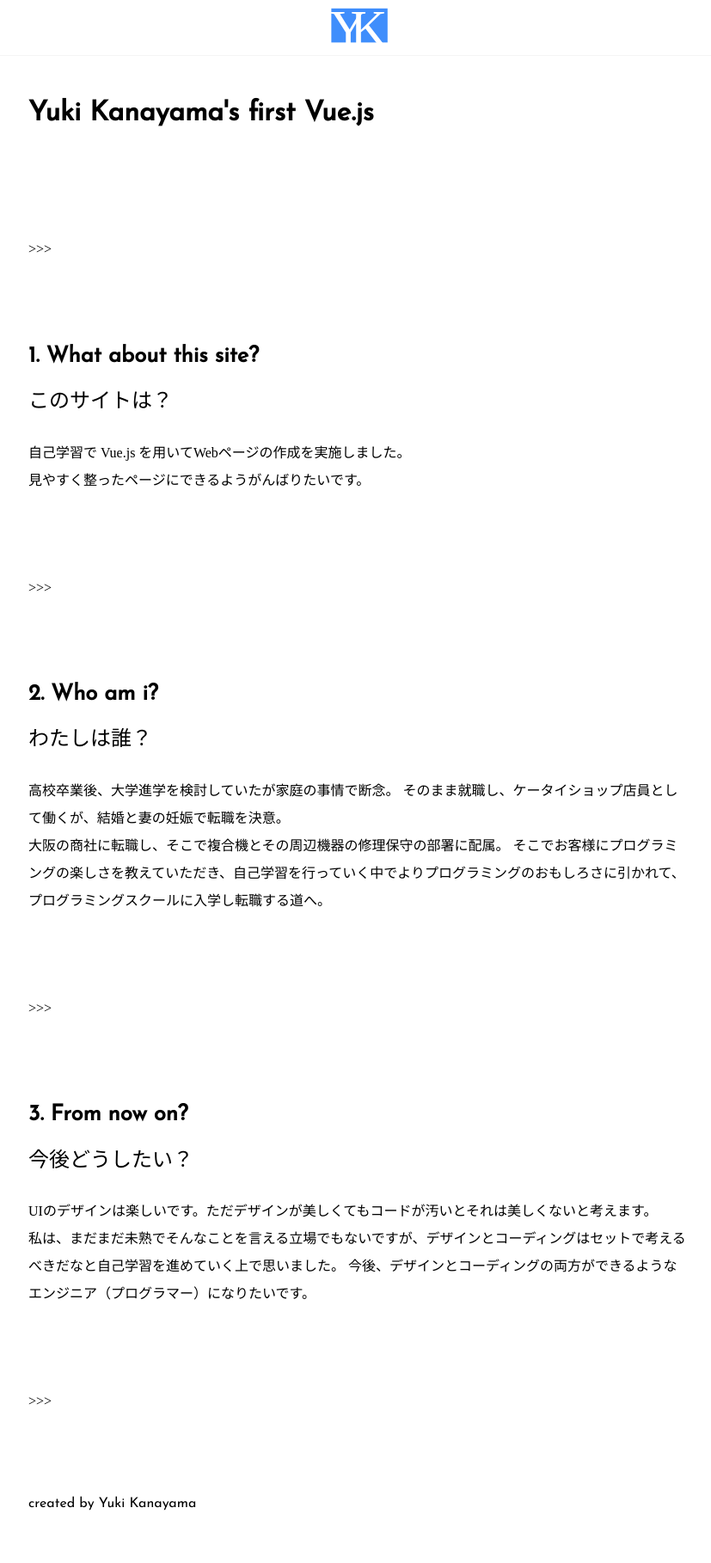
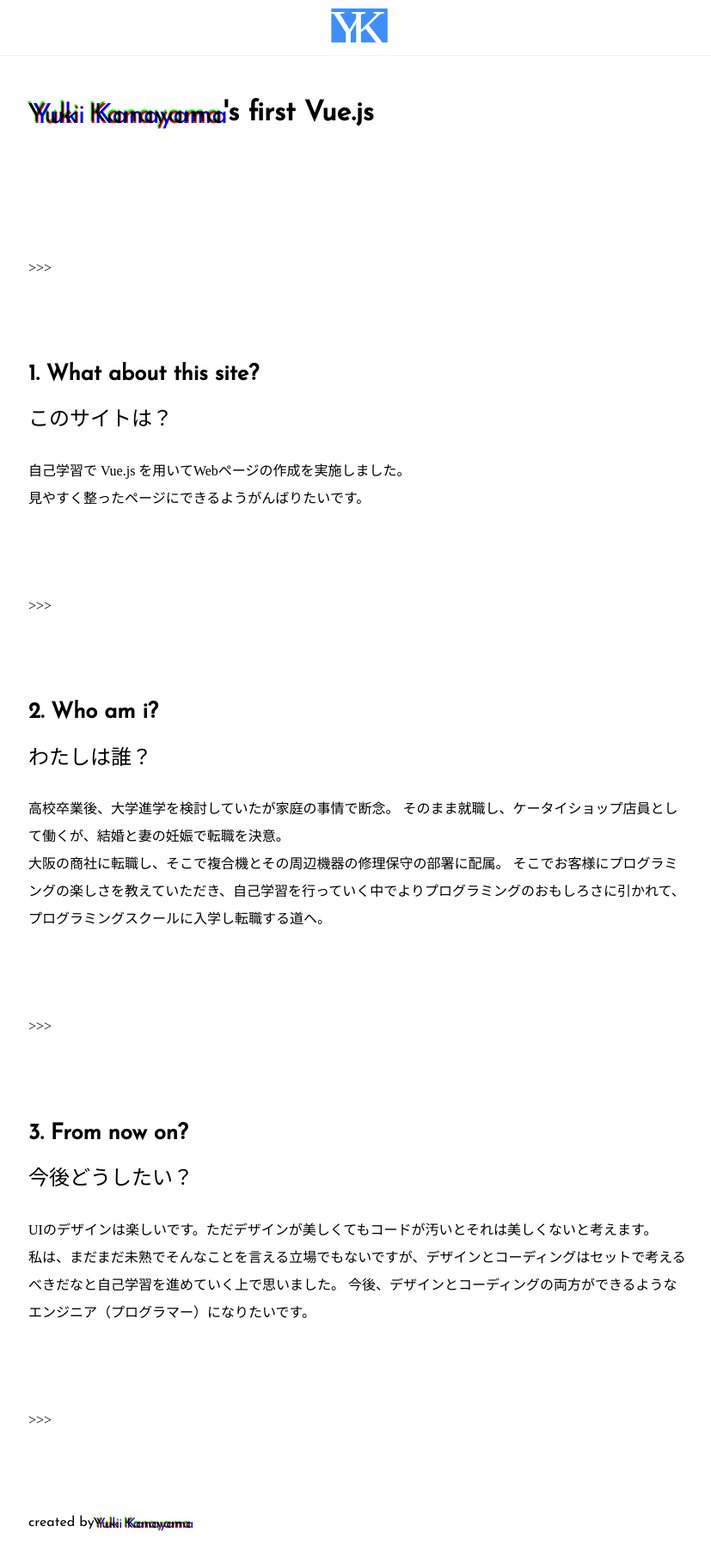
Before and after one commit to ichiha-off/vue-portfolio, a Vue app: page /home in a window 1280 px wide. Shown: the top 1818 px of the page at 86% size, without its empty margins (351-1178 px from the left). Built offline with nearby package versions, Linux system fonts and the light colour scheme.

Commit message:
add anime

```diff
--- a/src/App.vue
+++ b/src/App.vue
@@ -32,7 +32,8 @@
 
   <footer class="footer">
     <div class="footer-inner">
-      <div class="eng">created by Yuki Kanayama</div>
+      <div class="eng">created by </div>
+      <span class="footer-anime eng" data-text="Yuki Kanayama">Yuki Kanayama</span>
     </div>
   </footer>
 
@@ -151,6 +152,142 @@ body {
 .footer-inner {
   margin-left: 20vw;
   padding: 0 10%;
+  div.eng {
+    display: inline-block;
+  }
+}
+
+.footer-anime {
+  position: relative;
+  color: transparent;
+  mix-blend-mode: multiply;
+  animation: gMotion 1s linear infinite alternate both;
+  &::before {
+    color: transparent;
+    mix-blend-mode: multiply;
+    content: attr(data-text);
+    left: 0;
+    position: absolute;
+    top: 0;
+    animation: r 1s linear infinite alternate both;
+  }
+  &::after {
+    color: transparent;
+    mix-blend-mode: multiply;
+    content: attr(data-text);
+    left: 0;
+    position: absolute;
+    top: 0;
+    animation: b 1s linear infinite alternate both;
+  }
+}
+
+@keyframes r {
+  0% {
+    text-shadow: 3px 1px 1px #f00;
+  }
+  10% {
+      text-shadow: -2px 1px 1px #f00;
+  }
+  20% {
+      text-shadow: 2px 0px 0px #f00;
+  }
+  30% {
+      text-shadow: -2px 1px 1px #f00;
+  }
+  40% {
+      text-shadow: 0px 0px 1px #f00;
+  }
+  50% {
+      text-shadow: 3px 1px 0px #f00;
+  }
+  60% {
+      text-shadow: 2px -1px 1px #f00;
+  }
+  70% {
+      text-shadow: -3px 0px 1px #f00;
+  }
+  80% {
+      text-shadow: 1px -1px 1px #f00;
+  }
+  90% {
+      text-shadow: -2px 1px 0px #f00;
+  }
+  100% {
+      text-shadow: -1px 1px 0px #f00;
+  }
+}
+
+@keyframes gMotion {
+  0% {
+    text-shadow: -3px 0px 0px #0f0;
+  }
+  10% {
+      text-shadow: -2px -1px 1px #0f0;
+  }
+  20% {
+      text-shadow: -2px 1px 0px #0f0;
+  }
+  30% {
+      text-shadow: 2px -1px 1px #0f0;
+  }
+  40% {
+      text-shadow: 2px 1px 0px #0f0;
+  }
+  50% {
+      text-shadow: -2px -1px 0px #0f0;
+  }
+  60% {
+      text-shadow: -3px -1px 1px #0f0;
+  }
+  70% {
+      text-shadow: 3px -1px 1px #0f0;
+  }
+  80% {
+      text-shadow: 2px -1px 1px #0f0;
+  }
+  90% {
+      text-shadow: 3px 1px 1px #0f0;
+  }
+  100% {
+      text-shadow: -2px 1px 0px #0f0;
+  }
+}
+
+@keyframes b {
+  0% {
+    text-shadow: 1px 0px 0px #00f;
+  }
+  10% {
+      text-shadow: -3px 1px 1px #00f;
+  }
+  20% {
+      text-shadow: 1px -1px 1px #00f;
+  }
+  30% {
+      text-shadow: 3px 1px 1px #00f;
+  }
+  40% {
+      text-shadow: 2px 1px 0px #00f;
+  }
+  50% {
+      text-shadow: 2px -1px 0px #00f;
+  }
+  60% {
+      text-shadow: -1px 0px 0px #00f;
+  }
+  70% {
+      text-shadow: -3px 1px 0px #00f;
+  }
+  80% {
+      text-shadow: 2px 0px 1px #00f;
+  }
+  90% {
+      text-shadow: -3px 0px 1px #00f;
+  }
+  100% {
+      text-shadow: 2px 1px 0px #00f;
+  }
 }
 
 @media screen and (max-width: 1023px) {
--- a/src/views/Home.vue
+++ b/src/views/Home.vue
@@ -1,7 +1,8 @@
 <template>
 
 <main class="home-main">
-  <h1 class="home-headline eng">Yuki Kanayama's first Vue.js</h1>
+  <span class="home-headline-anime eng" data-text="Yuki Kanayama">Yuki Kanayama</span>
+  <h1 class="home-headline eng">'s first Vue.js</h1>
   <div class="space">>>></div>
 
   <div class="home-content">
@@ -47,10 +48,148 @@ export default {
 }
 </script>
 
-<style lang="scss">
+<style lang="scss" scoped>
 
 .home-jp {
   font-size: 24px;
 }
 
+.home-headline-anime {
+  font-size: 32px;
+  position: relative;
+  color: transparent;
+  mix-blend-mode: multiply;
+  animation: gMotion 1s linear infinite alternate both;
+  &::before {
+    color: transparent;
+    mix-blend-mode: multiply;
+    content: attr(data-text);
+    left: 0;
+    position: absolute;
+    top: 0;
+    animation: r 1s linear infinite alternate both;
+  }
+  &::after {
+    color: transparent;
+    mix-blend-mode: multiply;
+    content: attr(data-text);
+    left: 0;
+    position: absolute;
+    top: 0;
+    animation: b 1s linear infinite alternate both;
+  }
+}
+
+@keyframes r {
+  0% {
+    text-shadow: 3px 1px 1px #f00;
+  }
+  10% {
+      text-shadow: -6px 1px 1px #f00;
+  }
+  20% {
+      text-shadow: 4px 0px 0px #f00;
+  }
+  30% {
+      text-shadow: -4px 1px 1px #f00;
+  }
+  40% {
+      text-shadow: 0px 0px 1px #f00;
+  }
+  50% {
+      text-shadow: 6px 1px 0px #f00;
+  }
+  60% {
+      text-shadow: 2px -1px 1px #f00;
+  }
+  70% {
+      text-shadow: -3px 0px 1px #f00;
+  }
+  80% {
+      text-shadow: 1px -1px 1px #f00;
+  }
+  90% {
+      text-shadow: -4px 1px 0px #f00;
+  }
+  100% {
+      text-shadow: -1px 1px 0px #f00;
+  }
+}
+
+@keyframes gMotion {
+  0% {
+    text-shadow: -3px 0px 0px #0f0;
+  }
+  10% {
+      text-shadow: -4px -1px 1px #0f0;
+  }
+  20% {
+      text-shadow: -4px 1px 0px #0f0;
+  }
+  30% {
+      text-shadow: 4px -1px 1px #0f0;
+  }
+  40% {
+      text-shadow: 4px 1px 0px #0f0;
+  }
+  50% {
+      text-shadow: -2px -1px 0px #0f0;
+  }
+  60% {
+      text-shadow: -8px -1px 1px #0f0;
+  }
+  70% {
+      text-shadow: 7px -1px 1px #0f0;
+  }
+  80% {
+      text-shadow: 5px -1px 1px #0f0;
+  }
+  90% {
+      text-shadow: 8px 1px 1px #0f0;
+  }
+  100% {
+      text-shadow: -2px 1px 0px #0f0;
+  }
+}
+
+@keyframes b {
+  0% {
+    text-shadow: 1px 0px 0px #00f;
+  }
+  10% {
+      text-shadow: -3px 1px 1px #00f;
+  }
+  20% {
+      text-shadow: 1px -1px 1px #00f;
+  }
+  30% {
+      text-shadow: 8px 1px 1px #00f;
+  }
+  40% {
+      text-shadow: 2px 1px 0px #00f;
+  }
+  50% {
+      text-shadow: 5px -1px 0px #00f;
+  }
+  60% {
+      text-shadow: -1px 0px 0px #00f;
+  }
+  70% {
+      text-shadow: -3px 1px 0px #00f;
+  }
+  80% {
+      text-shadow: 2px 0px 1px #00f;
+  }
+  90% {
+      text-shadow: -6px 0px 1px #00f;
+  }
+  100% {
+      text-shadow: 5px 1px 0px #00f;
+  }
+}
+
+.home-headline {
+  display: inline-block;
+}
+
 </style>
```
